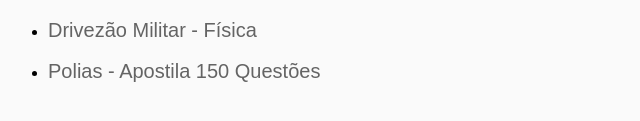
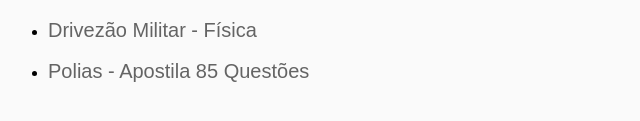
Before and after one commit to Vitoguro/sandbox, a plain HTML site: page fisica.html in a window 1280 px wide. Shown: the part 273-394 px from the top of the page, 0-640 px from the left. Drawn offline with Linux system fonts and the light colour scheme.

Commit message:
correcao titulo polias

```diff
--- a/fisica.html
+++ b/fisica.html
@@ -31,7 +31,7 @@ text-align:center;
 
 <ul>
   <li><a class="links" href="https://drive.google.com/open?id=0B8gnfxVjcjVVa3Q2YVpDeXlYbUU">Drivezão Militar - Física</a></li><br>
-  <li><a class="links" href="https://drive.google.com/file/d/167zEOq6VLR0bjvv-N_Bca4zjYjSHnveZ/view">Polias - Apostila 150 Questões</a></li><br>
+  <li><a class="links" href="https://drive.google.com/file/d/167zEOq6VLR0bjvv-N_Bca4zjYjSHnveZ/view">Polias - Apostila 85 Questões</a></li><br>
 
 </ul>
 
```
